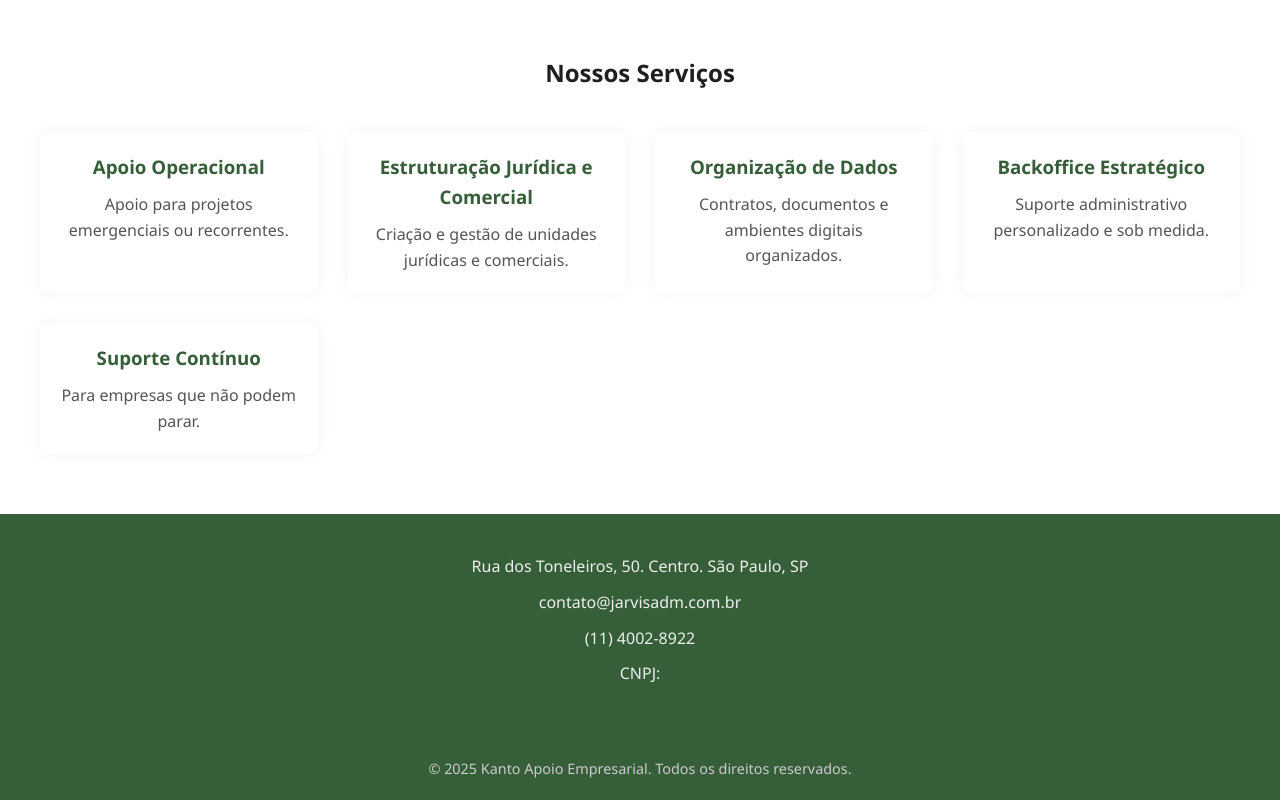
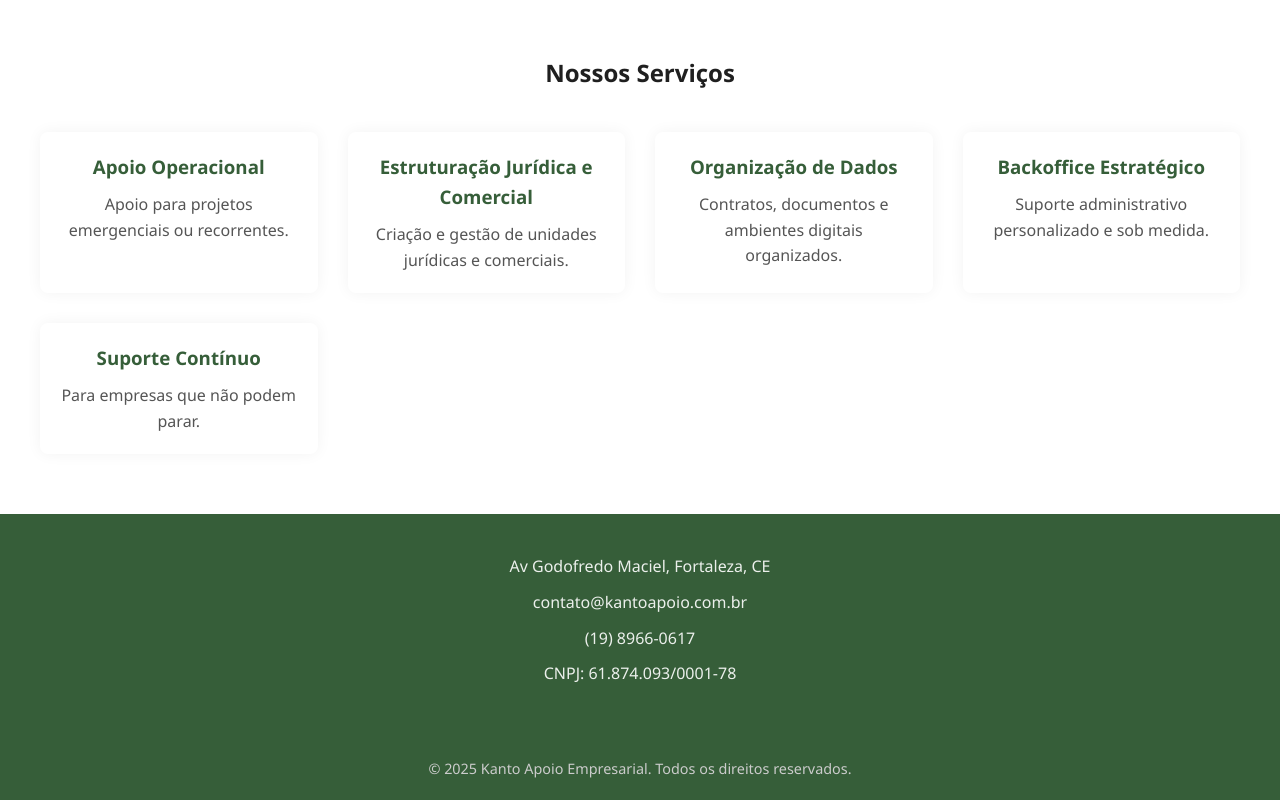
Before and after one commit to toedio/kantoapoio.com.br, a plain HTML site: page index.html in a window 1280 px wide. Shown: the part 1167-1967 px from the top of the page. Drawn offline with Linux system fonts and the light colour scheme.

Commit message:
Fix address

```diff
--- a/index.html
+++ b/index.html
@@ -222,10 +222,10 @@
 
     <section id="contato">
         <div class="contact-centered">
-            <p>Rua dos Toneleiros, 50. Centro. São Paulo, SP</p>
-            <p>contato@jarvisadm.com.br</p>
-            <p>(11) 4002-8922</p>
-            <p>CNPJ: </p>
+            <p>Av Godofredo Maciel, Fortaleza, CE</p>
+            <p>contato@kantoapoio.com.br</p>
+            <p>(19) 8966-0617</p>
+            <p>CNPJ: 61.874.093/0001-78</p>
         </div>
     </section>
 
```
